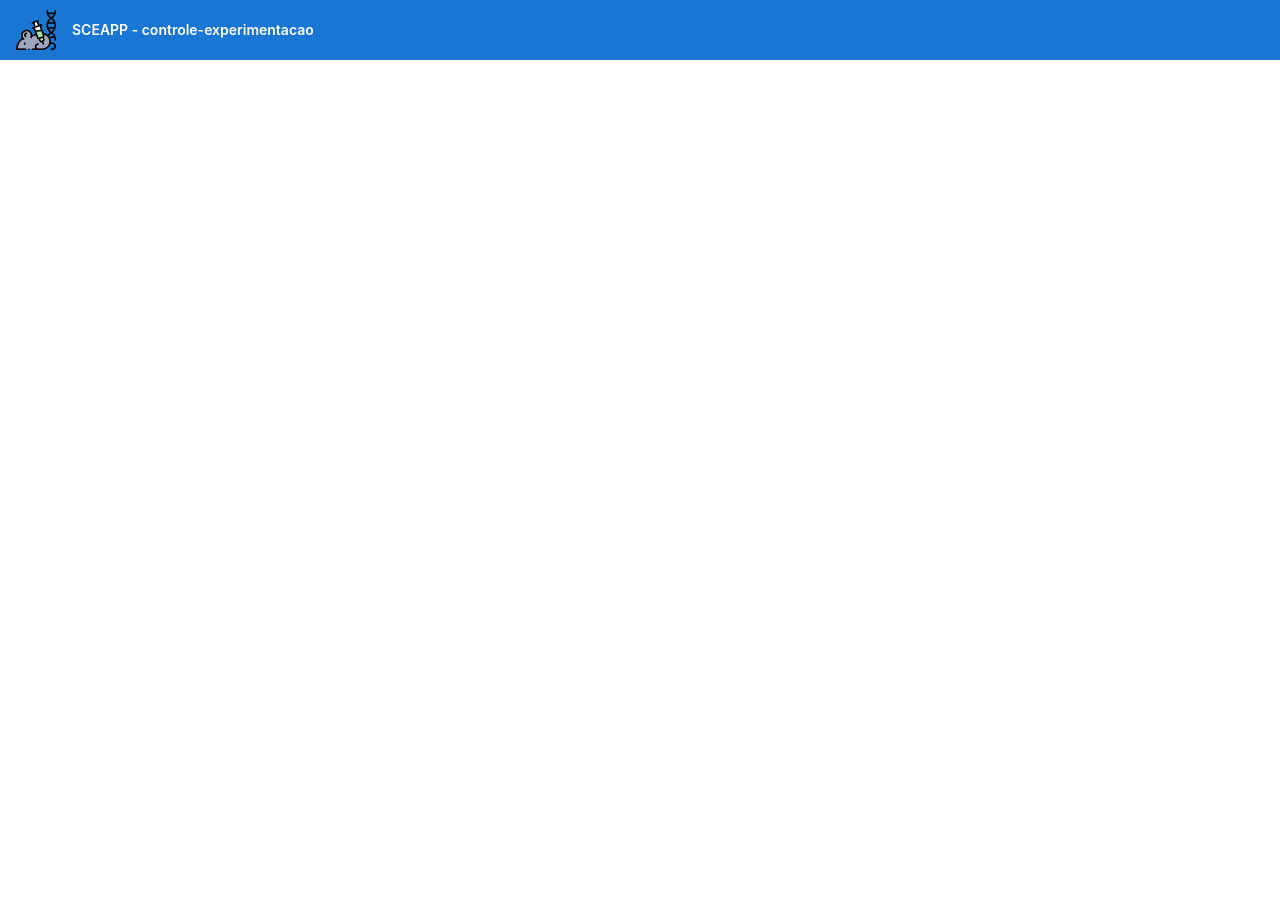
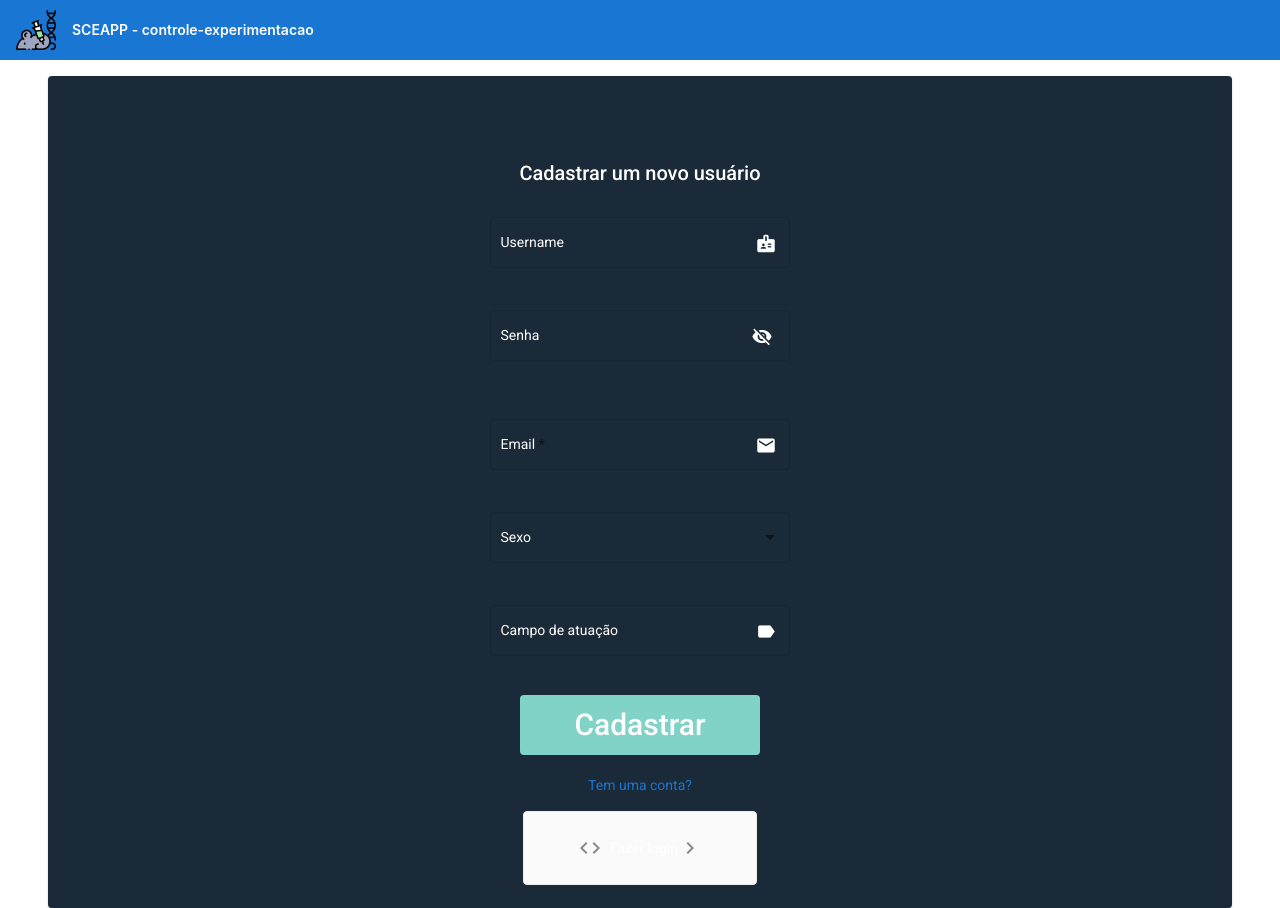
Before and after one commit to eduardojnr/Projeto-de-Engenharia, an Angular app in the folder controle-experimentacao/: page /cadastro in a window 1280 px wide. Before the commit the page ends 800 px from the top, so only its background shows below. Built offline with nearby package versions, Linux system fonts and the light colour scheme.

Commit message:
adicionando tela de cadastro e validações do front

```diff
--- a/controle-experimentacao/src/app/app.module.ts
+++ b/controle-experimentacao/src/app/app.module.ts
@@ -15,6 +15,8 @@ import { MatIconModule } from '@angular/material/icon';
 import { MatInputModule } from '@angular/material/input';
 import { FormsModule, ReactiveFormsModule } from '@angular/forms';
 import { MatGridListModule } from '@angular/material/grid-list';
+import { MatDatepickerModule } from '@angular/material/datepicker';
+import { MatSelectModule } from '@angular/material/select';
 import { RecuperacaoSenhaComponent } from './screens/recuperacao-senha/recuperacao-senha.component';
 
 @NgModule({
@@ -35,7 +37,9 @@ import { RecuperacaoSenhaComponent } from './screens/recuperacao-senha/recuperac
     ReactiveFormsModule,
     FormsModule,
     MatInputModule,
-    MatGridListModule
+    MatGridListModule,
+    MatDatepickerModule,
+    MatSelectModule
   ],
   providers: [],
   bootstrap: [AppComponent]
--- a/controle-experimentacao/src/app/screens/cadastro/cadastro.component.html
+++ b/controle-experimentacao/src/app/screens/cadastro/cadastro.component.html
@@ -1 +1,118 @@
-<p>cadastro works!</p>
+<div class="card-container">
+
+  <mat-card class="login-card">
+
+    <mat-grid-list cols="3" rowHeight="800px">
+
+      <!-- coluna 1 -->
+      <mat-grid-tile></mat-grid-tile>
+
+      <!-- coluna 2 -->
+      <mat-grid-tile>
+        <div class="content" role="main">
+
+          <div class="card-container">
+            <h2>
+              Cadastrar um novo usuário
+            </h2>
+          </div>
+
+          <!-- campo 1 -->
+          <div class="card-container">
+            <mat-form-field appearance="outline" style="width: 300px;">
+              <mat-label>
+                Username
+              </mat-label>
+              <input matInput placeholder="">
+              <mat-icon matSuffix>badge</mat-icon>
+            </mat-form-field>
+          </div>
+
+          <!-- campo 2 -->
+          <div class="card-container">
+            <mat-form-field appearance="outline" style="width: 300px;">
+              <mat-label>
+                Senha
+              </mat-label>
+              <input matInput [type]="hide ? ' password ' : 'text' " >
+              <button mat-icon-button matSuffix (click)="hide = !hide" [attr.aria-label]="'Esconder senha'" [attr.aria-pressed]="hide">
+                <mat-icon>
+                  {{ hide ? 'visibility_off' : 'visibility'}}
+                </mat-icon>
+              </button>
+            </mat-form-field>
+          </div>
+
+          <!-- campo 3 -->
+          <div class="card-container">
+
+          </div>
+
+          <!-- campo 4 -->
+          <div class="card-container">
+            <mat-form-field appearance="outline" style="width: 300px;">
+              <mat-label>Email</mat-label>
+              <input matInput placeholder="sam.porter@bridges.com" [formControl]="email" required/>
+              <mat-error *ngIf="email.invalid">{{getErrorMessage()}}</mat-error>
+              <mat-icon matSuffix>email</mat-icon>
+            </mat-form-field>
+          </div>
+
+          <!-- campo 5 -->
+          <!-- <div class="card-container">
+            <mat-form-field appearance="outline">
+              <mat-label>Choose a date</mat-label>
+              <input matInput [matDatepicker]="picker">
+              <mat-datepicker-toggle matSuffix [for]="picker"></mat-datepicker-toggle>
+              <mat-datepicker #picker></mat-datepicker>
+            </mat-form-field>
+          </div> -->
+
+          <!-- campo 6 -->
+          <div class="card-container">
+            <mat-form-field appearance="outline" style="width: 300px;">
+              <mat-label>Sexo</mat-label>
+              <mat-select>
+                <mat-option value="Masculino">Masculino</mat-option>
+                <mat-option value="Feminino">Feminino</mat-option>
+                <mat-option value="Outro">Outro</mat-option>
+              </mat-select>
+            </mat-form-field>
+          </div>
+
+          <!-- campo 7 -->
+          <div class="card-container">
+            <mat-form-field appearance="outline" style="width: 300px;">
+              <mat-label>Campo de atuação</mat-label>
+              <input matInput placeholder="">
+              <mat-icon matSuffix>label</mat-icon>
+            </mat-form-field>
+          </div>
+
+          <div class="card-container">
+            <button mat-button class="button-login" color="primary">
+              Cadastrar
+            </button>
+          </div>
+
+          <a>Tem uma conta?</a>
+
+          <div class="card-container">
+            <a class="card" rel="noopener" [routerLink]="['/login']" routerLinkActive="router-link-active" >
+              <svg class="material-icons" xmlns="http://www.w3.org/2000/svg" width="24" height="24" viewBox="0 0 24 24"><path d="M9.4 16.6L4.8 12l4.6-4.6L8 6l-6 6 6 6 1.4-1.4zm5.2 0l4.6-4.6-4.6-4.6L16 6l6 6-6 6-1.4-1.4z"/></svg>
+              <span>Fazer login</span>
+              <svg class="material-icons" xmlns="http://www.w3.org/2000/svg" width="24" height="24" viewBox="0 0 24 24"><path d="M10 6L8.59 7.41 13.17 12l-4.58 4.59L10 18l6-6z"/></svg>
+            </a>
+          </div>
+
+        </div>
+      </mat-grid-tile>
+
+      <!-- coluna 3 -->
+      <mat-grid-tile></mat-grid-tile>
+
+    </mat-grid-list>
+
+  </mat-card>
+
+</div>
--- a/controle-experimentacao/src/app/screens/cadastro/cadastro.component.scss
+++ b/controle-experimentacao/src/app/screens/cadastro/cadastro.component.scss
@@ -0,0 +1,325 @@
+.login-card {
+  margin-top: 60px;
+  background-color: #1B2A38;
+  width: 90%;
+}
+
+.card-part-1 {
+  background: #1B2A38;
+}
+
+mat-label {
+  color: white;
+}
+
+input {
+  color: white;
+}
+
+// mat-grid-tile {
+//   background: #1B2A38;
+// }
+
+.button-login {
+  font-size: 30px;
+  width: 240px;
+  height: 60px;
+  margin-bottom: 20px;
+  color: white;
+  background-color: #81D2C7;
+}
+
+// css temporario
+:host {
+  font-family: -apple-system, BlinkMacSystemFont, "Segoe UI", Roboto, Helvetica, Arial, sans-serif, "Apple Color Emoji", "Segoe UI Emoji", "Segoe UI Symbol";
+  font-size: 14px;
+  color: #333;
+  box-sizing: border-box;
+  -webkit-font-smoothing: antialiased;
+  -moz-osx-font-smoothing: grayscale;
+}
+
+h1,
+h2,
+h3,
+h4,
+h5,
+h6 {
+  margin: 8px 0;
+}
+
+p {
+  margin: 0;
+}
+
+.spacer {
+  flex: 1;
+}
+
+.toolbar {
+  position: absolute;
+  top: 0;
+  left: 0;
+  right: 0;
+  height: 60px;
+  display: flex;
+  align-items: center;
+  background-color: #1976d2;
+  color: white;
+  font-weight: 600;
+}
+
+.toolbar img {
+  margin: 0 16px;
+}
+
+.toolbar #twitter-logo {
+  height: 40px;
+  margin: 0 8px;
+}
+
+.toolbar #youtube-logo {
+  height: 40px;
+  margin: 0 16px;
+}
+
+.toolbar #twitter-logo:hover,
+.toolbar #youtube-logo:hover {
+  opacity: 0.8;
+}
+
+.content {
+  display: flex;
+  margin: 82px auto 32px;
+  padding: 0 16px;
+  max-width: 960px;
+  flex-direction: column;
+  align-items: center;
+}
+
+svg.material-icons {
+  height: 24px;
+  width: auto;
+}
+
+svg.material-icons:not(:last-child) {
+  margin-right: 8px;
+}
+
+.card svg.material-icons path {
+  fill: #888;
+}
+
+.card-container {
+  display: flex;
+  flex-wrap: wrap;
+  justify-content: center;
+  margin-top: 16px;
+  color: white;
+}
+
+.card {
+  all: unset;
+  border-radius: 4px;
+  border: 1px solid #eee;
+  background-color: #fafafa;
+  height: 40px;
+  width: 200px;
+  margin: 0 8px 16px;
+  padding: 16px;
+  display: flex;
+  flex-direction: row;
+  justify-content: center;
+  align-items: center;
+  transition: all 0.2s ease-in-out;
+  line-height: 24px;
+}
+
+.card-container .card:not(:last-child) {
+  margin-right: 0;
+}
+
+.card.card-small {
+  height: 16px;
+  width: 168px;
+}
+
+.card-container .card:not(.highlight-card) {
+  cursor: pointer;
+}
+
+.card-container .card:not(.highlight-card):hover {
+  transform: translateY(-3px);
+  box-shadow: 0 4px 17px rgba(0, 0, 0, 0.35);
+}
+
+.card-container .card:not(.highlight-card):hover .material-icons path {
+  fill: rgb(105, 103, 103);
+}
+
+.card.highlight-card {
+  background-color: #1976d2;
+  color: white;
+  font-weight: 600;
+  border: none;
+  width: auto;
+  min-width: 30%;
+  position: relative;
+}
+
+.card.card.highlight-card span {
+  margin-left: 60px;
+}
+
+svg#rocket {
+  width: 80px;
+  position: absolute;
+  left: -10px;
+  top: -24px;
+}
+
+svg#rocket-smoke {
+  height: calc(100vh - 95px);
+  position: absolute;
+  top: 10px;
+  right: 180px;
+  z-index: -10;
+}
+
+a,
+a:visited,
+a:hover {
+  color: #1976d2;
+  text-decoration: none;
+}
+
+a:hover {
+  color: #125699;
+}
+
+.terminal {
+  position: relative;
+  width: 80%;
+  max-width: 600px;
+  border-radius: 6px;
+  padding-top: 45px;
+  margin-top: 8px;
+  overflow: hidden;
+  background-color: rgb(15, 15, 16);
+}
+
+.terminal::before {
+  content: "\2022 \2022 \2022";
+  position: absolute;
+  top: 0;
+  left: 0;
+  height: 4px;
+  background: rgb(58, 58, 58);
+  color: #c2c3c4;
+  width: 100%;
+  font-size: 2rem;
+  line-height: 0;
+  padding: 14px 0;
+  text-indent: 4px;
+}
+
+.terminal pre {
+  font-family: SFMono-Regular,Consolas,Liberation Mono,Menlo,monospace;
+  color: white;
+  padding: 0 1rem 1rem;
+  margin: 0;
+}
+
+.circle-link {
+  height: 40px;
+  width: 40px;
+  border-radius: 40px;
+  margin: 8px;
+  background-color: white;
+  border: 1px solid #eeeeee;
+  display: flex;
+  justify-content: center;
+  align-items: center;
+  cursor: pointer;
+  box-shadow: 0 1px 3px rgba(0, 0, 0, 0.12), 0 1px 2px rgba(0, 0, 0, 0.24);
+  transition: 1s ease-out;
+}
+
+.circle-link:hover {
+  transform: translateY(-0.25rem);
+  box-shadow: 0px 3px 15px rgba(0, 0, 0, 0.2);
+}
+
+footer {
+  margin-top: 8px;
+  display: flex;
+  align-items: center;
+  line-height: 20px;
+}
+
+footer a {
+  display: flex;
+  align-items: center;
+}
+
+.github-star-badge {
+  color: #24292e;
+  display: flex;
+  align-items: center;
+  font-size: 12px;
+  padding: 3px 10px;
+  border: 1px solid rgba(27,31,35,.2);
+  border-radius: 3px;
+  background-image: linear-gradient(-180deg,#fafbfc,#eff3f6 90%);
+  margin-left: 4px;
+  font-weight: 600;
+}
+
+.github-star-badge:hover {
+  background-image: linear-gradient(-180deg,#f0f3f6,#e6ebf1 90%);
+  border-color: rgba(27,31,35,.35);
+  background-position: -.5em;
+}
+
+.github-star-badge .material-icons {
+  height: 16px;
+  width: 16px;
+  margin-right: 4px;
+}
+
+svg#clouds {
+  position: fixed;
+  bottom: -160px;
+  left: -230px;
+  z-index: -10;
+  width: 1920px;
+}
+
+/* Responsive Styles */
+@media screen and (max-width: 767px) {
+  .card-container > *:not(.circle-link) ,
+  .terminal {
+    width: 100%;
+  }
+
+  .card:not(.highlight-card) {
+    height: 16px;
+    margin: 8px 0;
+  }
+
+  .card.highlight-card span {
+    margin-left: 72px;
+  }
+
+  svg#rocket-smoke {
+    right: 120px;
+    transform: rotate(-5deg);
+  }
+}
+
+@media screen and (max-width: 575px) {
+  svg#rocket-smoke {
+    display: none;
+    visibility: hidden;
+  }
+}
--- a/controle-experimentacao/src/app/screens/cadastro/cadastro.component.ts
+++ b/controle-experimentacao/src/app/screens/cadastro/cadastro.component.ts
@@ -1,4 +1,5 @@
 import { Component, OnInit } from '@angular/core';
+import { FormControl, Validators } from '@angular/forms';
 
 @Component({
   selector: 'app-cadastro',
@@ -7,9 +8,23 @@ import { Component, OnInit } from '@angular/core';
 })
 export class CadastroComponent implements OnInit {
 
+  // validar email
+  email = new FormControl('', [Validators.required, Validators.email]);
+
+  getErrorMessage() {
+    if (this.email.hasError('rquired')) {
+      return 'Email invalido, favor digitar novamente';
+    }
+    return this.email.hasError('email') ? 'Email invalido, favor digitar novamente' : '';
+  }
+
+  hide = true;
+
   constructor() { }
 
   ngOnInit(): void {
   }
 
 }
+
+export class GridListOverviewExample {}
```
Also changed, not shown: controle-experimentacao/src/app/screens/login/login.component.html (+5 -4 lines).
